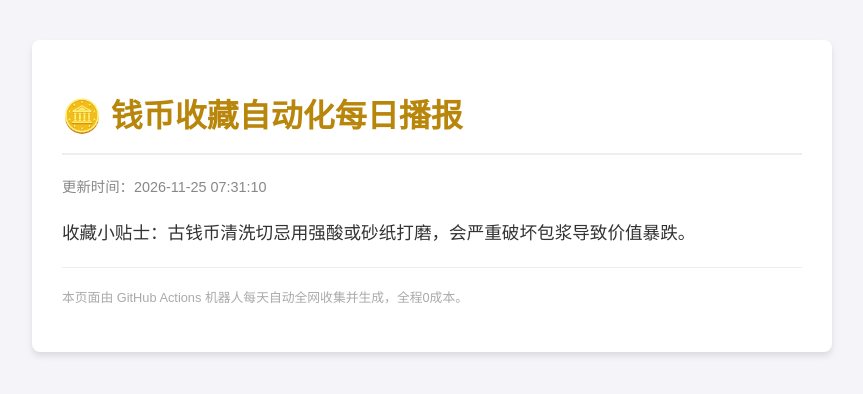
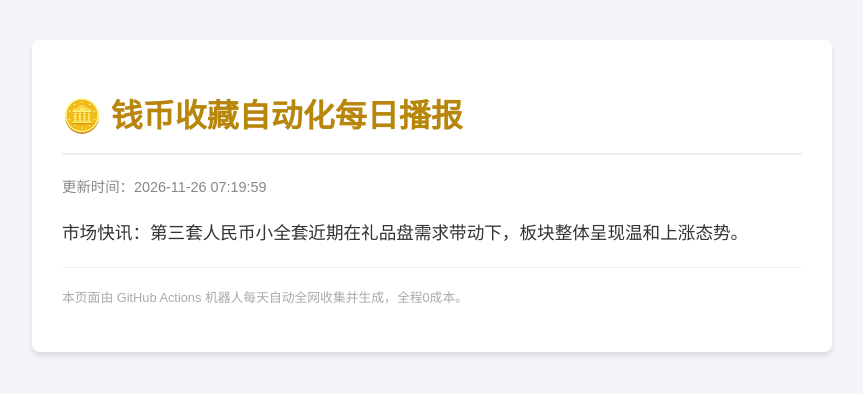
Before and after one commit to yang79403-wq/coin-news-bot, a plain HTML site: page index.html in a window 1280 px wide. Shown: the whole page, without its empty margins (208-1071 px from the left). Drawn offline with Linux system fonts and the light colour scheme.

Commit message:
自动更新今日钱币内容: Thu Nov 26 07:19:59 UTC 2026

```diff
--- a/index.html
+++ b/index.html
@@ -15,9 +15,9 @@
 <body>
     <div class="card">
         <h1>🪙 钱币收藏自动化每日播报</h1>
-        <div class="time">更新时间：2026-11-25 07:31:10</div>
+        <div class="time">更新时间：2026-11-26 07:19:59</div>
         <div class="content">
-            <p>收藏小贴士：古钱币清洗切忌用强酸或砂纸打磨，会严重破坏包浆导致价值暴跌。</p>
+            <p>市场快讯：第三套人民币小全套近期在礼品盘需求带动下，板块整体呈现温和上涨态势。</p>
         </div>
         <hr style="border:0; border-top:1px solid #eee; margin:20px 0;">
         <p style="font-size: 0.8em; color: #aaa;">本页面由 GitHub Actions 机器人每天自动全网收集并生成，全程0成本。</p>
```
